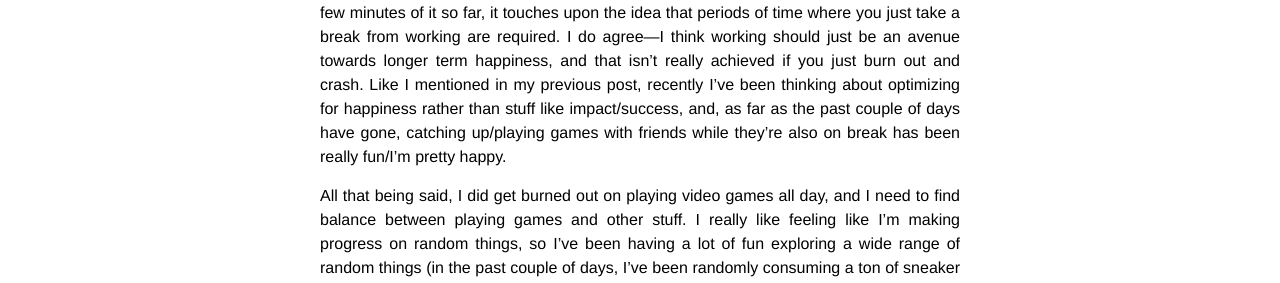
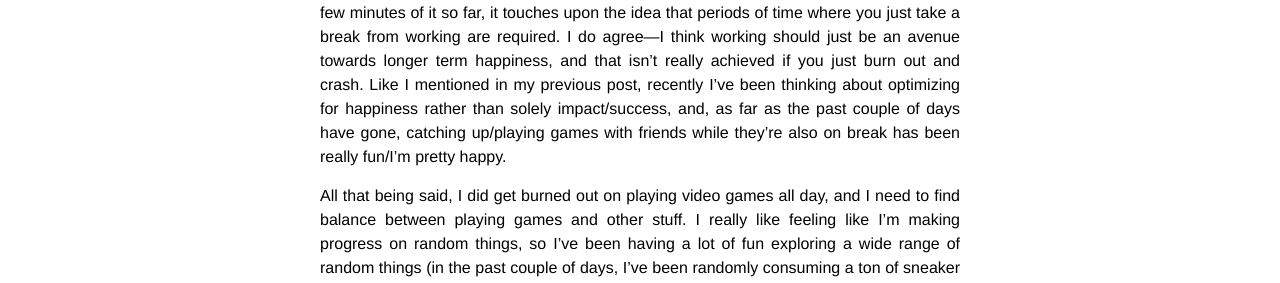
Before and after one commit to alexjwang/personal-blog, a Jekyll site: the page built from _posts/2021-12-31-happy-breaks.markdown, in a window 1280 px wide and 900 px high. Shown: the part 315-598 px from the top of the window. Built offline with Jekyll 4.4.1, drawn with Linux system fonts in a browser that asks for light colours; nearby versions of some CDN libraries; some of the changed text lies outside the part shown.

Commit message:
small change

```diff
--- a/_posts/2021-12-31-happy-breaks.markdown
+++ b/_posts/2021-12-31-happy-breaks.markdown
@@ -7,7 +7,7 @@ categories:
 
 ## break
 
-Last time I posted, I had a goal of blogging every day about startup ideas, or at least spend time working in general several hours a day—between covid and being on winter break, I didn't end up grinding, but rather mostly talking/playing games with friends. I just started a podcast episode my friend recommended to me—although I've listened to only a few minutes of it so far, it touches upon the idea that periods of time where you just take a break from working are required. I do agree—I think working should just be an avenue towards longer term happiness, and that isn't really achieved if you just burn out and crash. Like I mentioned in my previous post, recently I've been thinking about optimizing for happiness rather than stuff like impact/success, and, as far as the past couple of days have gone, catching up/playing games with friends while they're also on break has been really fun/I'm pretty happy.
+Last time I posted, I had a goal of blogging every day about startup ideas, or at least spend time working in general several hours a day—between covid and being on winter break, I didn't end up grinding, but rather mostly talking/playing games with friends. I just started a podcast episode my friend recommended to me—although I've listened to only a few minutes of it so far, it touches upon the idea that periods of time where you just take a break from working are required. I do agree—I think working should just be an avenue towards longer term happiness, and that isn't really achieved if you just burn out and crash. Like I mentioned in my previous post, recently I've been thinking about optimizing for happiness rather than solely impact/success, and, as far as the past couple of days have gone, catching up/playing games with friends while they're also on break has been really fun/I'm pretty happy.
 
 All that being said, I did get burned out on playing video games all day, and I need to find balance between playing games and other stuff. I really like feeling like I'm making progress on random things, so I've been having a lot of fun exploring a wide range of random things (in the past couple of days, I've been randomly consuming a ton of sneaker content). Another aspect of myself that I've realized over the years is that I'm a contrarian—I enjoy feeling like I'm unique/do interesting things, and part of that is doing stuff that not many other people do. I still end up doing pretty much the same things as everyone else and I'm hardly alone in my desire to be contrarian, but shh, it's the feeling that counts. In any case, I've been messing around with different hobbies, and, although I think I would really enjoy becoming the best at a random, niche hobby, it's also been a ton of fun being a noob at various things and learning/working through the basics.
 
```
